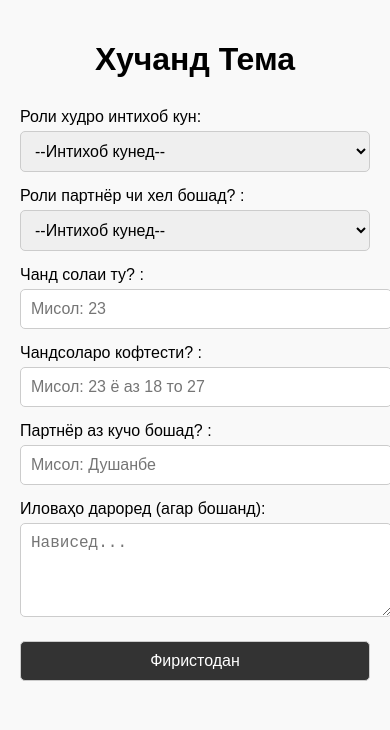
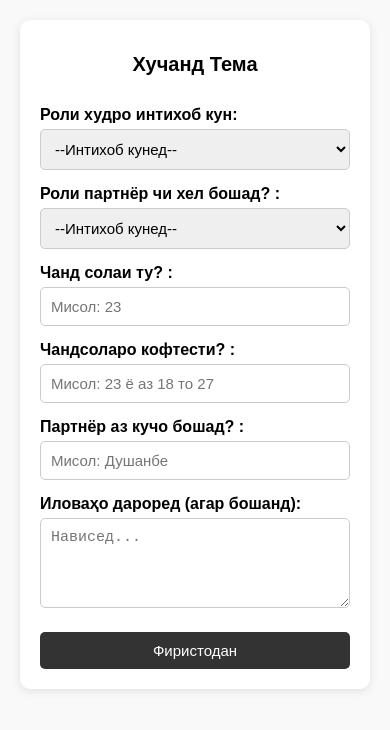
Before and after one commit to LUXCARGO/khujandtema, a plain HTML site: page index.html in a window 390 px wide. Drawn offline with Linux system fonts and the light colour scheme.

Commit message:
Update index.html

```diff
--- a/index.html
+++ b/index.html
@@ -2,23 +2,41 @@
 <html lang="tg">
 <head>
   <meta charset="UTF-8">
+  <meta name="viewport" content="width=device-width, initial-scale=1.0">
   <title>Хучанд Тема</title>
   <style>
+    * {
+      box-sizing: border-box;
+    }
+
     body {
       font-family: sans-serif;
       background-color: #f9f9f9;
+      margin: 0;
+      padding: 20px;
+    }
+
+    .container {
       max-width: 500px;
       margin: auto;
+      background-color: #fff;
       padding: 20px;
+      border-radius: 10px;
+      box-shadow: 0 2px 10px rgba(0, 0, 0, 0.1);
     }
+
     h1 {
       text-align: center;
       margin-bottom: 30px;
+      font-size: 24px;
     }
+
     label {
       margin-top: 15px;
       display: block;
+      font-weight: bold;
     }
+
     select, input, textarea, button {
       width: 100%;
       padding: 10px;
@@ -27,19 +45,34 @@
       border: 1px solid #ccc;
       font-size: 16px;
     }
+
     button {
       background-color: #333;
       color: white;
       margin-top: 20px;
       cursor: pointer;
+      border: none;
+      transition: background-color 0.3s;
     }
+
     button:hover {
       background-color: #555;
+    }
+
+    @media (max-width: 600px) {
+      h1 {
+        font-size: 20px;
+      }
+
+      input, select, textarea, button {
+        font-size: 15px;
+      }
     }
   </style>
 </head>
 <body>
 
+  <div class="container">
     <h1>Хучанд Тема</h1>
 
     <form id="anketaForm">
@@ -73,6 +106,7 @@
 
       <button type="submit">Фиристодан</button>
     </form>
+  </div>
 
   <script>
     document.getElementById("anketaForm").addEventListener("submit", async function(e) {
@@ -96,9 +130,8 @@
         (extras.trim() ? `\n\n📎 Иловаҳо:\n${extras.trim()}` : '') +
         `\n\nХоҳишмандон дар комментария ➕ монед, анкетагузор худаш ба шумо менависад ✍`;
 
-      // 🔒 ЗАМЕНИ на свои данные
       const botToken = '8002308770:AAHXx6NlxuAQ3yaneUglineBNZ-LZaYZfo4';
-      const chatId = '2574066913'; // например: -1001234567890
+      const chatId = '6388582781';
 
       const url = `https://api.telegram.org/bot${botToken}/sendMessage`;
 
```
Lines whose indentation alone changed are shown as unchanged.
